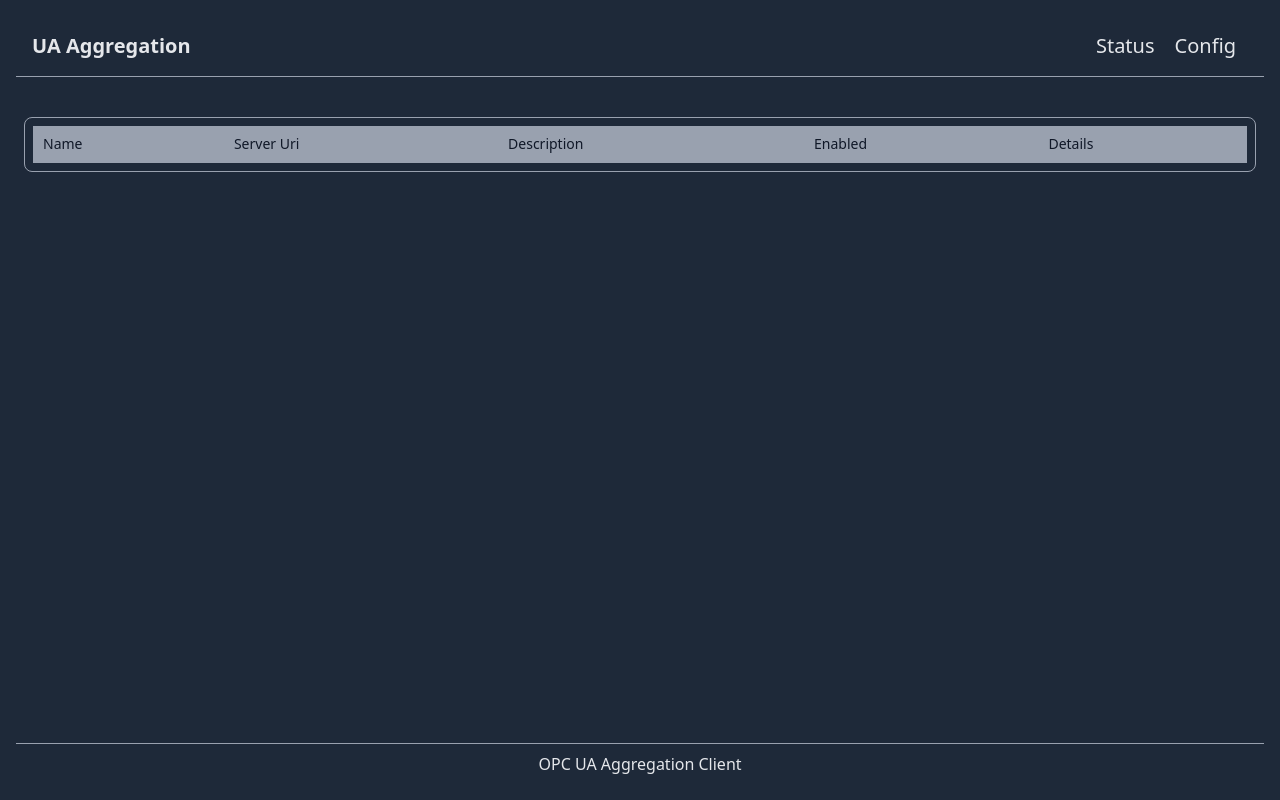
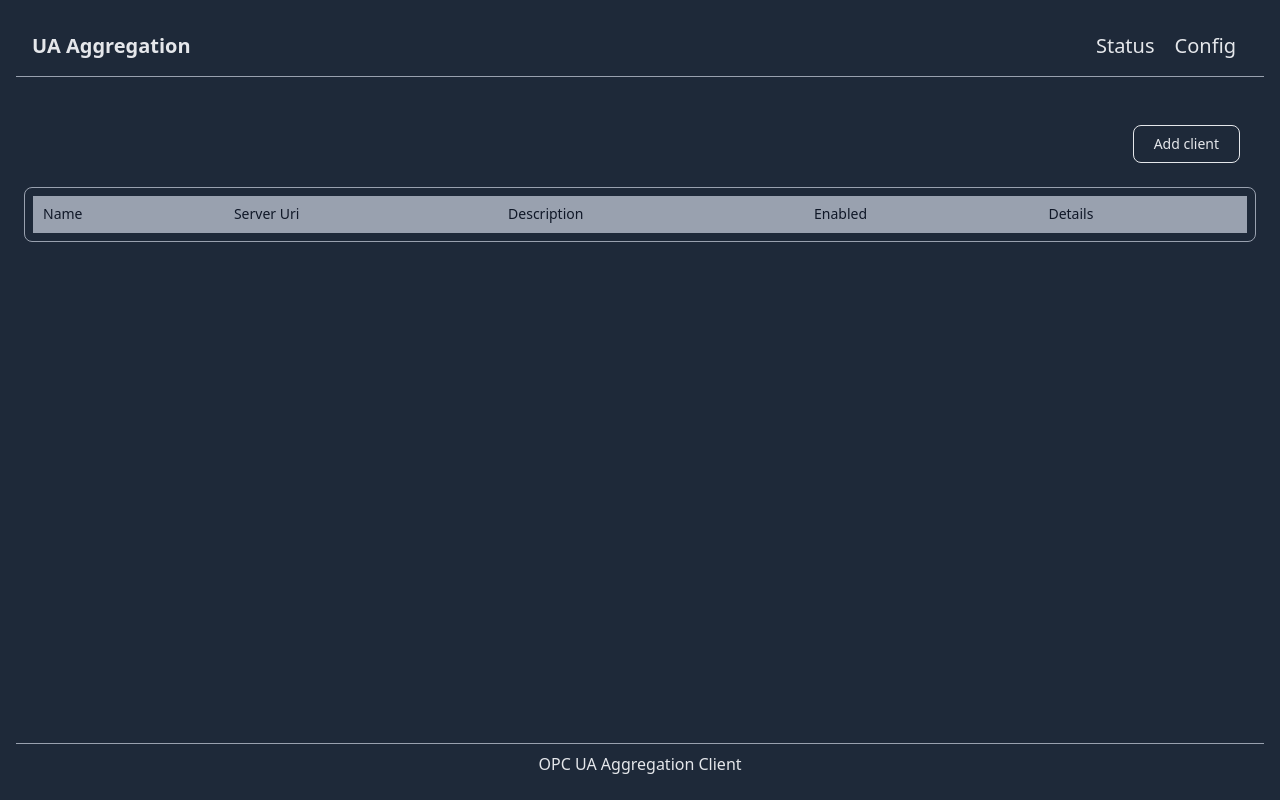
Before and after one commit to svmukhin/opcua-aggregation, a website: page src/opcua-aggregation-wwwroot/wwwroot/index.html in a window 1280 px wide. Both pictures are taken after a click on the link "Config". Drawn offline with Linux system fonts and the light colour scheme; no server answers.

Commit message:
feat: create button and button group components
Button has 4 variants: default, green, red, yellow
If variant not set, use default variant

```diff
--- a/src/opcua-aggregation-wwwroot/src/components/pages/config.page.ts
+++ b/src/opcua-aggregation-wwwroot/src/components/pages/config.page.ts
@@ -2,6 +2,8 @@ import m from 'mithril';
 import { IConfigPageModel } from '../../models/config/config-page.model';
 import { CardComponent } from '../shared/card.component';
 import { ClientConfigTableComponent } from '../common/config/client-config-table.component';
+import { ButtonComponent } from '../shared/button.component';
+import { ButtonGroupComponent } from '../shared/button-group.component';
 
 export class ConfigPage implements m.ClassComponent {
   constructor(private configModel: IConfigPageModel) {}
@@ -12,6 +14,9 @@ export class ConfigPage implements m.ClassComponent {
 
   view() {
     return m('div', { class: 'flex flex-col' }, [
+      m(ButtonGroupComponent, [
+        m(ButtonComponent, { onclick: () => alert('clicked') }, 'Add client'),
+      ]),
       m(
         CardComponent,
         m(ClientConfigTableComponent, { configs: this.configModel.list })
--- /dev/null
+++ b/src/opcua-aggregation-wwwroot/src/components/shared/button-group.component.ts
@@ -0,0 +1,11 @@
+import m from 'mithril';
+
+export class ButtonGroupComponent implements m.ClassComponent {
+  view(vnode: m.Vnode) {
+    return m(
+      'div',
+      { class: 'm-2 p-2 flex flex-row justify-end items-center' },
+      vnode.children
+    );
+  }
+}
--- /dev/null
+++ b/src/opcua-aggregation-wwwroot/src/components/shared/button.component.ts
@@ -0,0 +1,32 @@
+import m from 'mithril';
+
+export interface ButtonAttrs {
+  variant?: string;
+  onclick: () => void;
+}
+
+export class ButtonComponent implements m.ClassComponent<ButtonAttrs> {
+  private variants = {
+    default:
+      'border-gray-200 text-gray-200 hover:text-gray-900 hover:bg-gray-400 focus:ring-gray-600',
+    green:
+      'border-green-400 text-green-400 hover:text-gray-900 hover:bg-green-400 focus:ring-green-600',
+    red: 'border-red-400 text-red-400 hover:text-gray-900 hover:bg-red-400 focus:ring-red-600',
+    yellow:
+      'border-yellow-400 text-yellow-400 hover:text-gray-900 hover:bg-yellow-400 focus:ring-yellow-600',
+  };
+
+  view(vnode: m.Vnode<ButtonAttrs>) {
+    return m(
+      'button',
+      {
+        class:
+          'border px-5 py-2 mr-2 text-sm rounded-lg focus:ring-4 font-medium text-center focus:outline-none' +
+          ' ' +
+          this.variants[vnode.attrs.variant ?? 'default'],
+        onclick: vnode.attrs.onclick,
+      },
+      vnode.children
+    );
+  }
+}
--- a/src/opcua-aggregation-wwwroot/wwwroot/js/app.bundle.js
+++ b/src/opcua-aggregation-wwwroot/wwwroot/js/app.bundle.js
@@ -2428,6 +2428,32 @@
         },
     };
 
+    class ButtonComponent {
+        constructor() {
+            this.variants = {
+                default: 'border-gray-200 text-gray-200 hover:text-gray-900 hover:bg-gray-400 focus:ring-gray-600',
+                green: 'border-green-400 text-green-400 hover:text-gray-900 hover:bg-green-400 focus:ring-green-600',
+                red: 'border-red-400 text-red-400 hover:text-gray-900 hover:bg-red-400 focus:ring-red-600',
+                yellow: 'border-yellow-400 text-yellow-400 hover:text-gray-900 hover:bg-yellow-400 focus:ring-yellow-600',
+            };
+        }
+        view(vnode) {
+            var _a;
+            return m('button', {
+                class: 'border px-5 py-2 mr-2 text-sm rounded-lg focus:ring-4 font-medium text-center focus:outline-none' +
+                    ' ' +
+                    this.variants[(_a = vnode.attrs.variant) !== null && _a !== undefined ? _a : 'default'],
+                onclick: vnode.attrs.onclick,
+            }, vnode.children);
+        }
+    }
+
+    class ButtonGroupComponent {
+        view(vnode) {
+            return m('div', { class: 'm-2 p-2 flex flex-row justify-end items-center' }, vnode.children);
+        }
+    }
+
     class ConfigPage {
         constructor(configModel) {
             this.configModel = configModel;
@@ -2439,6 +2465,9 @@
         }
         view() {
             return m('div', { class: 'flex flex-col' }, [
+                m(ButtonGroupComponent, [
+                    m(ButtonComponent, { onclick: () => alert('clicked') }, 'Add client'),
+                ]),
                 m(CardComponent, m(ClientConfigTableComponent, { configs: this.configModel.list })),
             ]);
         }
```
Also changed, not shown: src/opcua-aggregation-wwwroot/wwwroot/css/styles.css.
